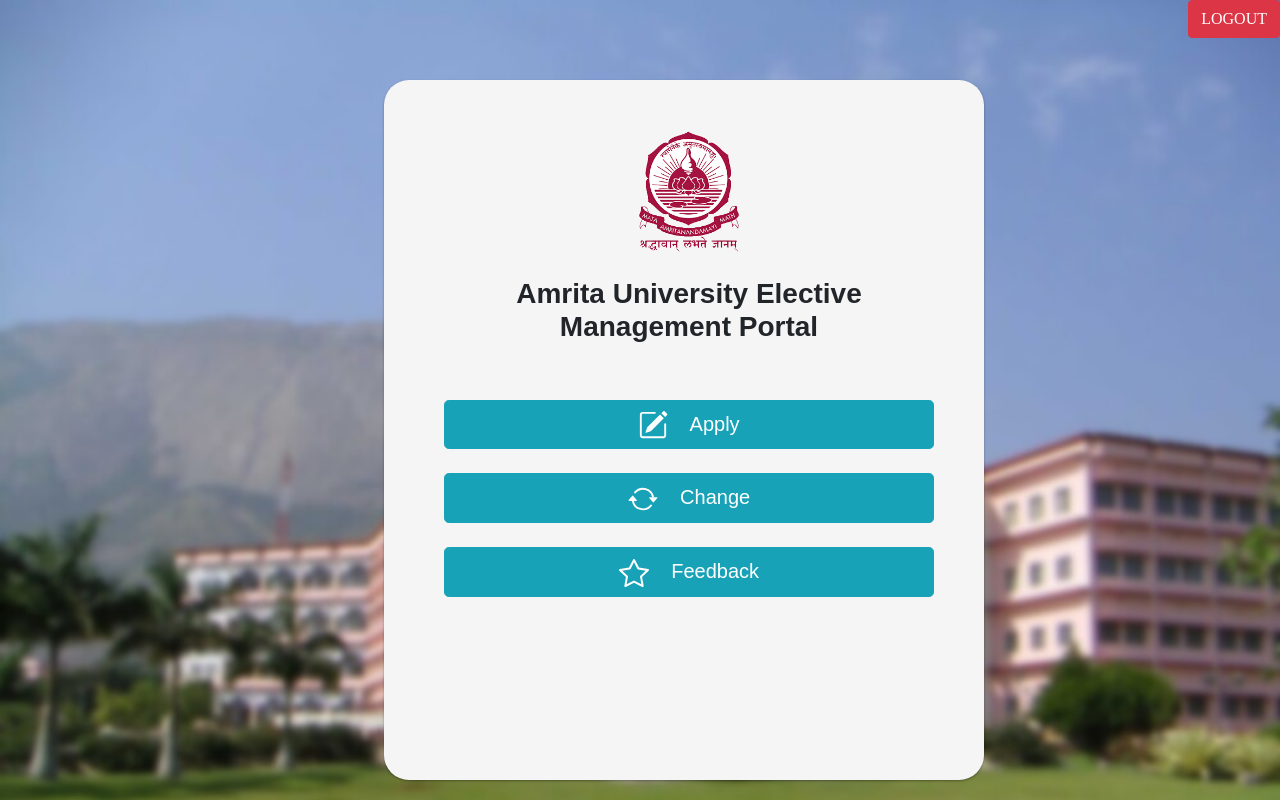
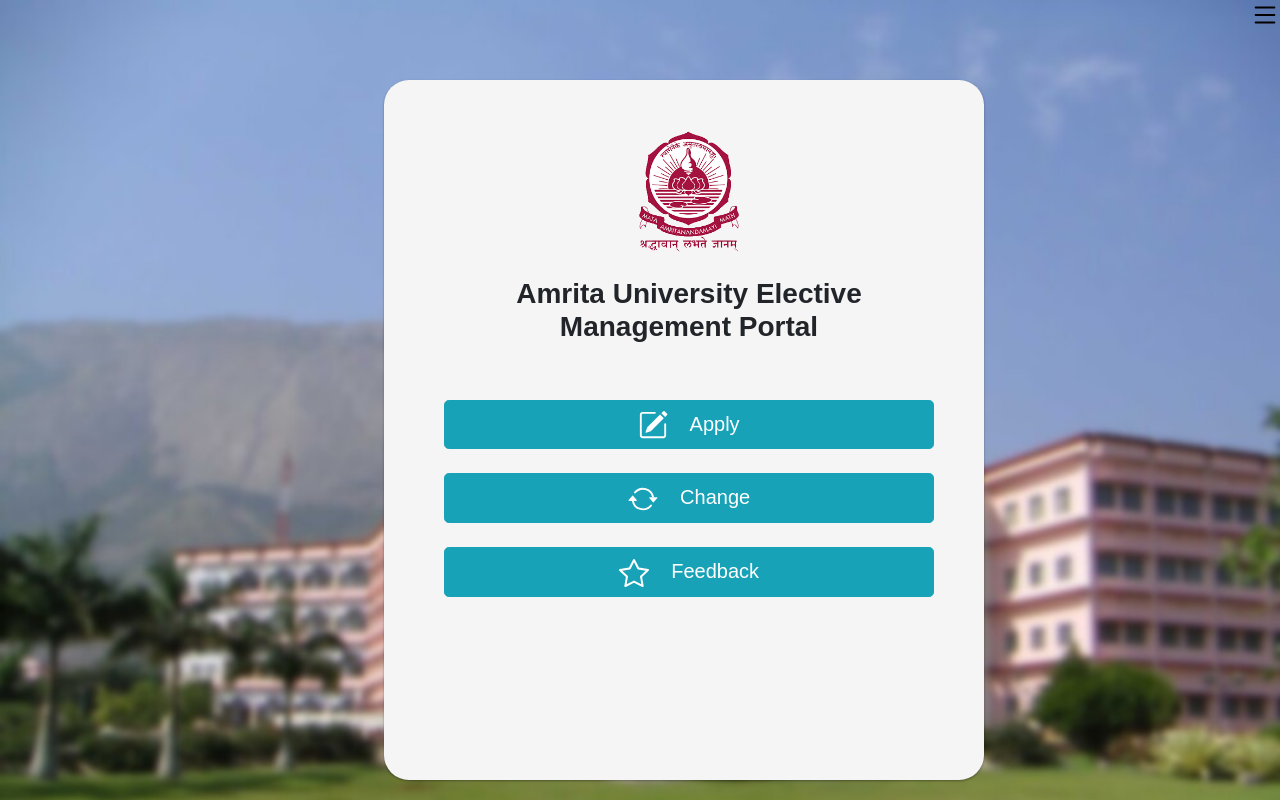
Before and after one commit to Nullifier225/Elective_Management, a React (Create React App) app in the folder elective_management/: page /loginform in a window 1280 px wide. Built offline with nearby package versions, Linux system fonts and the light colour scheme; no server answers.

Commit message:
Adding dropdown for logout button

```diff
--- a/elective_management/src/component/Studentdashboard.js
+++ b/elective_management/src/component/Studentdashboard.js
@@ -6,6 +6,7 @@
 import {CardList} from "react-bootstrap-icons"
 import {ArrowRepeat} from 'react-bootstrap-icons';
 import {Star} from 'react-bootstrap-icons';
+import {List} from 'react-bootstrap-icons';
 
 
 
@@ -25,10 +26,7 @@
     var details = response.data;
     var element;
 
-    element=<h5 class="float-right mr-50">
-        Welcome, {JSON.parse(JSON.stringify(details))}!
-
-    </h5>
+    element=<h5>Welcome, {JSON.parse(JSON.stringify(details))}!</h5>
     ReactDOM.render(element, document.getElementById('data1'));
     var element1
     let n1 = new Date()
@@ -92,13 +90,19 @@
 
 
     return (
-    <div >
-        <div style={{fontFamily: 'Raleway',height:"38px",width:"auto"}}>
+    <div class="scrollbar" id="style-2" >
+        <div class="dropdown" style={{fontFamily: 'Raleway'}}>
+        <List color="black" class="dropbtn float-right" size={30}></List>
+        <br></br>
+        <div class="dropdown-content" style={{backgroundColor: "#ccddff", fontFamily: 'Raleway',height:"auto",right:"5%"}}>
+        <br></br>
+        <br></br>
+        <div id="data1" style={{width:"195px",height:"auto",left:"50%"}}></div>
+        <br></br>
+        <button type="submit" class="btn btn-danger center" style={{fontFamily: 'Raleway',height:"38px",width:"100px"}} id = "Button0" onClick={this.clickBtn} >LOGOUT</button>
 
-        <button type="submit" class="btn btn-danger float-right" id = "Button0" onClick={this.clickBtn} >LOGOUT</button>
-        <div id="data1" ></div>
         </div>
-
+    </div>
 
     <div className="out4" >
 
--- a/elective_management/src/index.css
+++ b/elective_management/src/index.css
@@ -281,7 +281,20 @@
     opacity         : 0;
     transition      : opacity 0.2s linear;
   }
+  .dropdown {float: right; position: relative; display: inline-block; }
+  .dropdown-content {display: none; position:absolute;}
+  .dropdown-content a:hover {background-color: #ddd;}
 
+  .dropdown:hover .dropdown-content {display: block;}
+
+  .dropdown:hover .dropbtn {background-color: #938bd6;}
+
+  #style-2::-webkit-scrollbar-thumb
+{
+    border-radius: 10px;
+    -webkit-box-shadow: inset 0 0 6px rgba(0,0,0,.3);
+    background-color: #ddd;
+}
 
   .starRating:not(.old) > label:hover:before,
   .starRating:not(.old) > label:hover ~ label:before,
```
